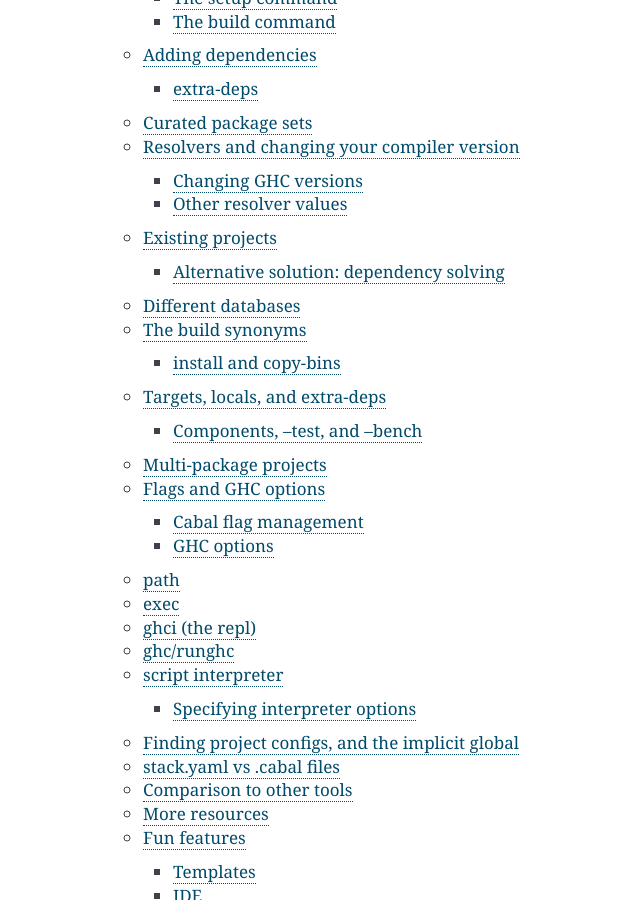
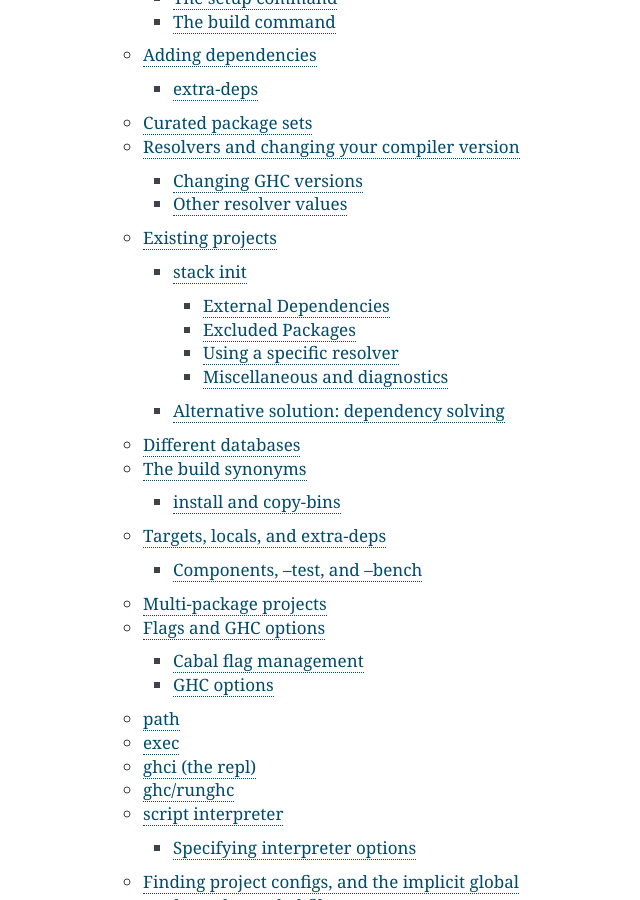
Before and after one commit to commercialhaskell/stack, a Sphinx documentation site: the page built from doc/index.rst, in a window 1280 px wide and 900 px high, scrolled down 4876 px. Shown: the whole window, without its empty margins (337-977 px from the left). Built offline with Sphinx 7.4.7, drawn with Linux system fonts in a browser that asks for light colours; some of the changed lines change nothing that is shown.

Commit message:
Update stack init documentation in the user guide
Lot of things changed with the recent changes in stack init.

````diff
--- a/doc/GUIDE.md
+++ b/doc/GUIDE.md
@@ -630,146 +630,265 @@
 unpack` command:
 
 ```
-michael@d30748af6d3d:~$ stack unpack yackage-0.8.0
-yackage-0.8.0: download
-Unpacked yackage-0.8.0 to /home/michael/yackage-0.8.0/
-michael@d30748af6d3d:~$ cd yackage-0.8.0/
-```
-
+cueball:~$ stack unpack yackage-0.8.0
+Unpacked yackage-0.8.0 to /var/home/harendra/yackage-0.8.0/
+cueball:~$ cd yackage-0.8.0/
+```
+
+### stack init
 This new directory does not have a stack.yaml file, so we need to make one
 first. We could do it by hand, but let's be lazy instead with the `stack init`
 command:
 
 ```
-michael@d30748af6d3d:~/yackage-0.8.0$ stack init
-Writing default config file to: /home/michael/yackage-0.8.0/stack.yaml
-Basing on cabal files:
-- /home/michael/yackage-0.8.0/yackage.cabal
-
-Checking against build plan lts-3.2
-Selected resolver: lts-3.2
-Wrote project config to: /home/michael/yackage-0.8.0/stack.yaml
-michael@d30748af6d3d:~/yackage-0.8.0$ cat stack.yaml
-flags:
-  yackage:
-    upload: true
-packages:
-- '.'
-extra-deps: []
-resolver: lts-3.2
+cueball:~/yackage-0.8.0$ stack init
+Using cabal packages:
+- yackage.cabal
+
+Selecting the best among 6 snapshots...
+
+* Matches lts-4.1
+
+Selected resolver: lts-4.1
+Initialising configuration using resolver: lts-4.1
+Total number of user packages considered: 1
+Writing configuration to file: stack.yaml
+All done.
 ```
 
 stack init does quite a few things for you behind the scenes:
 
-* Creates a list of snapshots that would be good candidates.
-    * The basic algorithm here is to prefer options in this order:
-        * Snapshots for which you've already built some packages (to
-          increase sharing of binary package databases, as we'll discuss later)
-        * Recent snapshots
-        * LTS
-    * These preferences can be tweaked with command line flags (see `stack init
-      --help`).
 * Finds all of the .cabal files in your current directory and subdirectories
   (unless you use `--ignore-subdirs`) and determines the packages and versions
   they require
-* Finds a combination of snapshot and package flags that allows everything to
-  compile
+* Finds the best combination of snapshot and package flags that allows everything to
+  compile with minimum external dependencies
+* It tries to look for the best matching snapshot from latest LTS, latest
+  nightly, other LTS versions in that order
 
 Assuming it finds a match, it will write your stack.yaml file, and everything
-will work. Given that LTS Haskell and Stackage Nightly have ~1400 of the most
-common Haskell packages, this will often be enough. However, let's simulate a
-failure by adding acme-missiles to our build-depends and re-initing:
-
-```
-michael@d30748af6d3d:~/yackage-0.8.0$ stack init --force
-Writing default config file to: /home/michael/yackage-0.8.0/stack.yaml
-Basing on cabal files:
-- /home/michael/yackage-0.8.0/yackage.cabal
-
-Checking against build plan lts-3.2
-
-* Build plan did not match your requirements:
+will work.
+
+#### External Dependencies
+
+Given that LTS Haskell and Stackage Nightly have ~1400 of the most common
+Haskell packages, this will often be enough to build most packages. However,
+at times, you may find that not all dependencies required may be available in
+the stackage snapshots.
+
+Let's simulate an unsatisfied dependency by adding acme-missiles to our
+build-depends and re-initing:
+
+```
+cueball:~/yackage-0.8.0$ stack init --force
+Using cabal packages:
+- yackage.cabal
+
+Selecting the best among 6 snapshots...
+
+* Partially matches lts-4.1
     acme-missiles not found
-    - yackage requires -any
-
-Checking against build plan lts-3.1
-
-* Build plan did not match your requirements:
+        - yackage requires -any
+        - yackage flags: upload = True
+
+* Partially matches nightly-2016-01-16
     acme-missiles not found
-    - yackage requires -any
-
-
-Checking against build plan nightly-2015-08-26
-
-* Build plan did not match your requirements:
+        - yackage requires -any
+        - yackage flags: upload = True
+
+* Partially matches lts-3.22
     acme-missiles not found
-    - yackage requires -any
-
-
-Checking against build plan lts-2.22
-
-* Build plan did not match your requirements:
+        - yackage requires -any
+        - yackage flags: upload = True
+
+.
+.
+.
+
+Selected resolver: lts-4.1
+Resolver 'lts-4.1' does not have all the packages to match your requirements.
     acme-missiles not found
-    - yackage requires -any
-
-    warp version 3.0.13.1 found
-    - yackage requires >=3.1
-
-
-There was no snapshot found that matched the package bounds in your .cabal files.
-Please choose one of the following commands to get started.
-
-    stack init --resolver lts-3.2
-    stack init --resolver lts-3.1
-    stack init --resolver nightly-2015-08-26
-    stack init --resolver lts-2.22
-
-You'll then need to add some extra-deps. See the
-[stack.yaml documentation](yaml_configuration.html#extra-deps).
-
-You can also try falling back to a dependency solver with:
-
-    stack init --solver
-```
-
-stack has tested four different snapshots, and in every case discovered that
-acme-missiles is not available. Also, when testing lts-2.22, it found that the
-warp version provided was too old for yackage. So, what do we do?
-
-The recommended approach is: pick a resolver, and fix the problem. Again,
-following the advice mentioned above, default to LTS if you don't have a
-preference. In this case, the newest LTS listed is lts-3.2. Let's pick that.
-stack has told us the correct command to do this. We'll just remove our old
-stack.yaml first and then run it:
-
-```
-michael@d30748af6d3d:~/yackage-0.8.0$ rm stack.yaml
-michael@d30748af6d3d:~/yackage-0.8.0$ stack init --resolver lts-3.2
-Writing default config file to: /home/michael/yackage-0.8.0/stack.yaml
-Basing on cabal files:
-- /home/michael/yackage-0.8.0/yackage.cabal
-
-Checking against build plan lts-3.2
-
-* Build plan did not match your requirements:
+        - yackage requires -any
+        - yackage flags: upload = True
+
+However, you can try '--solver' to use external packages.
+```
+
+stack has tested six different snapshots, and in every case discovered that
+acme-missiles is not available. In the end it suggested that you use the
+`--solver` command line switch if you want to use packages outside stackage. So
+let's give it a try:
+
+
+```
+cueball:~/yackage-0.8.0$ stack init --force --solver
+Using cabal packages:
+- yackage.cabal
+
+Selecting the best among 6 snapshots...
+
+* Partially matches lts-4.1
     acme-missiles not found
-    - yackage requires -any
-
-
-Selected resolver: lts-3.2
-Wrote project config to: /home/michael/yackage-0.8.0/stack.yaml
-```
-
-As you may guess, `stack build` will now fail due to the missing acme-missiles.
-Toward the end of the error message, it says the familiar:
-
-```
-Recommended action: try adding the following to your extra-deps in /home/michael/yackage-0.8.0/stack.yaml
+        - yackage requires -any
+        - yackage flags: upload = True
+
+.
+.
+.
+
+Selected resolver: lts-4.1
+*** Resolver lts-4.1 will need external packages:
+    acme-missiles not found
+        - yackage requires -any
+        - yackage flags: upload = True
+
+Using resolver: lts-4.1
+Using compiler: ghc-7.10.3
+Asking cabal to calculate a build plan...
+Trying with packages from lts-4.1 as hard constraints...
+Successfully determined a build plan with 3 external dependencies.
+Initialising configuration using resolver: lts-4.1
+Total number of user packages considered: 1
+Warning! 3 external dependencies were added.
+Overwriting existing configuration file: stack.yaml
+All done.
+```
+
+As you can verify by viewing stack.yaml, three external dependencies were added
+by stack init:
+
+```
+# Packages to be pulled from upstream that are not in the resolver (e.g., acme-missiles-0.3)
+extra-deps:
 - acme-missiles-0.3
-```
-
-If you're following along at home, try making the necessary stack.yaml
-modification to get things building.
+- text-1.2.2.0
+- yaml-0.8.15.2
+```
+
+Of course, you could have added the external dependencies by manually editing
+stack.yaml but stack init does the hard work for you.
+
+#### Excluded Packages
+
+Sometimes multiple packages in your project may have conflicting requirements.
+In that case `stack init` will fail, so what do you do?
+
+You could manually create stack.yaml by omitting some packages to resolve the
+conflict. Alternatively you can ask `stack init` to do that for you by
+specifying `--omit-packages` flag on the command line. Let's see how that
+works.
+
+To simulate a conflict we will use acme-missiles-0.3 in yackage and we will
+also copy yackage.cabal to another directory and change the name of the file
+and package to yackage-test. In this new package we will use acme-missiles-0.2
+instead. Let's see what happens when we run solver:
+
+```
+cueball:~/yackage-0.8.0$ stack init --force --solver --omit-packages
+Using cabal packages:
+- yackage.cabal
+- example/yackage-test.cabal
+
+Selecting the best among 6 snapshots...
+
+* Partially matches lts-4.2
+    acme-missiles not found
+        - yackage requires ==0.3
+        - yackage-test requires ==0.2
+        - yackage flags: upload = True
+        - yackage-test flags: upload = True
+.
+.
+.
+
+*** Failed to arrive at a workable build plan.
+*** Ignoring package: yackage-test
+*** Resolver lts-4.2 will need external packages:
+    acme-missiles not found
+        - yackage requires ==0.3
+        - yackage flags: upload = True
+
+Using resolver: lts-4.2
+Using compiler: ghc-7.10.3
+Asking cabal to calculate a build plan...
+Trying with packages from lts-4.2 as hard constraints...
+Successfully determined a build plan with 3 external dependencies.
+Initialising configuration using resolver: lts-4.2
+Total number of user packages considered: 2
+Warning! Ignoring 1 packages due to dependency conflicts:
+        - "example/yackage-test.cabal"
+
+Warning! 3 external dependencies were added.
+Overwriting existing configuration file: stack.yaml
+All done.
+```
+
+Looking at `stack.yaml`, you will see that the excluded packages have been
+commented out:
+
+```
+# Local packages, usually specified by relative directory name
+packages:
+- '.'
+# The following packages have been ignored due to incompatibility with the resolver compiler or dependency conflicts with other packages
+#- example/
+```
+
+In case wrong packages are excluded you can uncomment the right one and comment
+the other one.
+
+Packages may get excluded due to confilcting requirements among user packages
+or due to conflicting requiements between a user package and the resolver
+compiler. If all of the packages have a conflict with the compiler then all of
+them may get commented out.
+
+When packages are commented out you will see a warning every time you run a
+command which needs the config file. The warning can be disabled by editing the
+config file and removing it.
+
+#### Using a specific resolver
+
+Sometimes you may want to use a specific resolver for your project instead of
+`stack init` picking one for you. You can do that by using `stack init
+--resolver <resolver>`.
+
+You can also init with a compiler resolver if you do not want to use a
+snapshot. That will result in all of your project's dependencies being put
+under the `extra-deps` section.
+
+#### Miscellaneous and diagnostics
+
+_Duplicate package names_: If multiple packages under the directory tree have
+same name, stack init will report those and automatically ignore one of them.
+
+_Ignore subdirectories_: By default stack init searches all the subdirectories
+for .cabal files. If you do not want that then you can use `--ignore-subdirs`
+command line switch.
+
+_Cabal warnings_: stack init will show warnings if there were issues in reading
+a cabal package file. You may want to pay attention to the warnings as
+sometimes they may result in incomprehensible errors later on during dependency
+solving.
+
+_Packages with no names_: If the `Name` field in a cabal file is empty or not
+present then stack init will refuse to continue.
+
+_Cabal install errors_: stack init uses `cabal-install` to determine external
+dependencies. When cabal-install encounters errors, cabal errors are displayed
+as is by stack init for diagnostics.
+
+_User warnings_: When packages are excluded or external dependencies added
+stack will show warnings every time configuration file is loaded. You can
+suppress the warnings by editing the config file and removing the warnings from
+it. You may see something like this:
+
+```
+cueball:~/yackage-0.8.0$ stack build
+Warning: Some packages were found to be incompatible with the resolver and have been left commented out in the packages section.
+Warning: Specified resolver could not satisfy all dependencies. Some external packages have been added as dependencies.
+You can suppress this message by removing it from stack.yaml
+
+```
 
 ### Alternative solution: dependency solving
 
@@ -848,7 +967,6 @@
 Selected resolver: ghc-7.10
 Wrote project config to: /home/michael/yackage-0.8.0/stack.yaml
 ```
-
 ## Different databases
 
 Time to take a short break from hands-on examples and discuss a little
````
